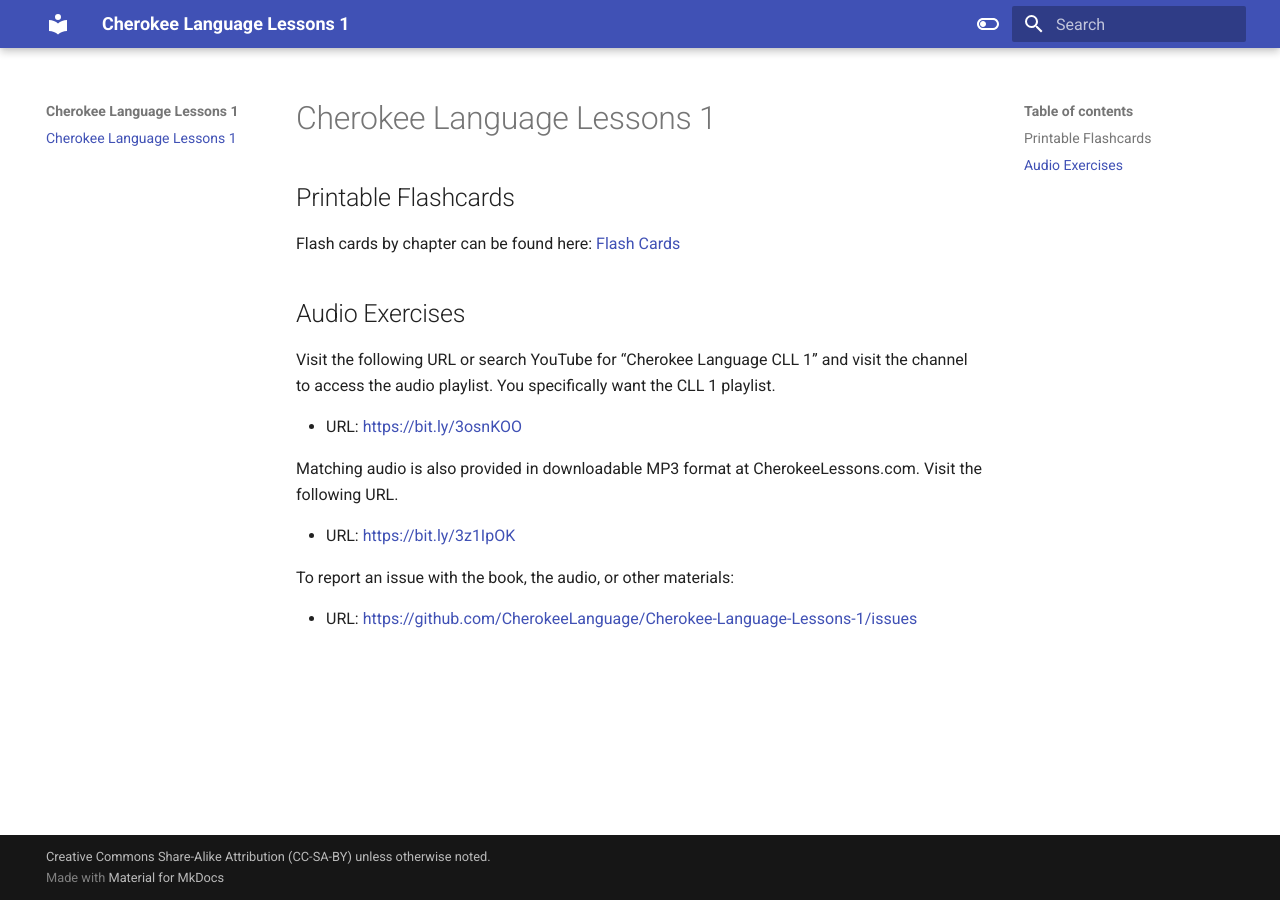
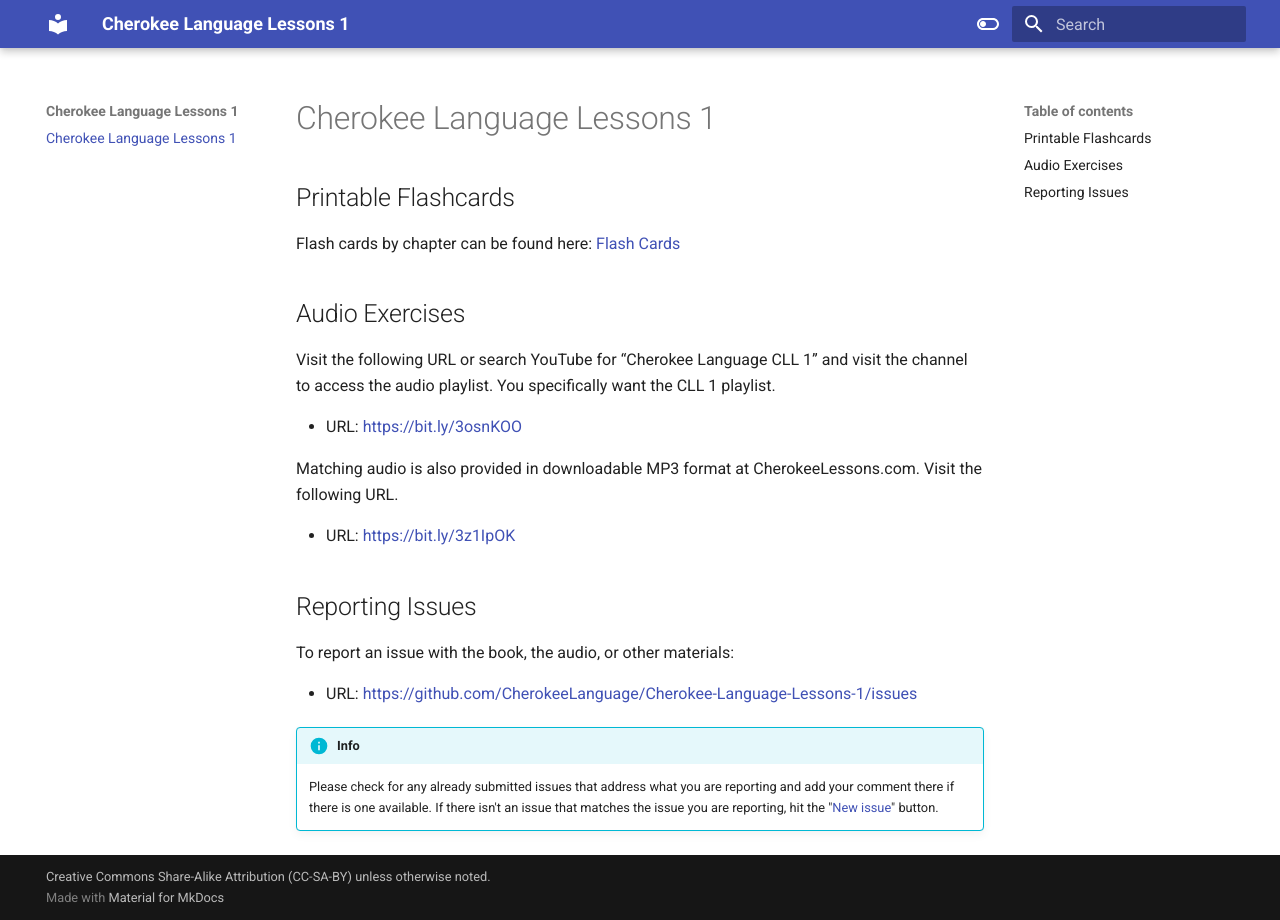
Before and after one commit to CherokeeLanguage/Cherokee-Language-Lessons-1, an MkDocs documentation site: the page built from docs/README.md, in a window 1280 px wide. Built offline with MkDocs 1.6.1 and Material for MkDocs 9.7.7, drawn with Linux system fonts in a browser that asks for light colours.

Commit message:
Reporting issues
Signed-off-by: ᎹᎦᎵ <m.conrad.202@gmail.com>

```diff
--- a/docs/README.md
+++ b/docs/README.md
@@ -14,6 +14,12 @@ Matching audio is also provided in downloadable MP3 format at CherokeeLessons.co
 
 * URL: https://bit.ly/3z1IpOK
 
+## Reporting Issues
+
 To report an issue with the book, the audio, or other materials:
 
 * URL: https://github.com/CherokeeLanguage/Cherokee-Language-Lessons-1/issues
+
+!!! info
+    Please check for any already submitted issues that address what you are reporting and add your comment there if
+    there is one available. If there isn't an issue that matches the issue you are reporting, hit the "[New issue](https://github.com/CherokeeLanguage/Cherokee-Language-Lessons-1/issues/new)" button.
```
